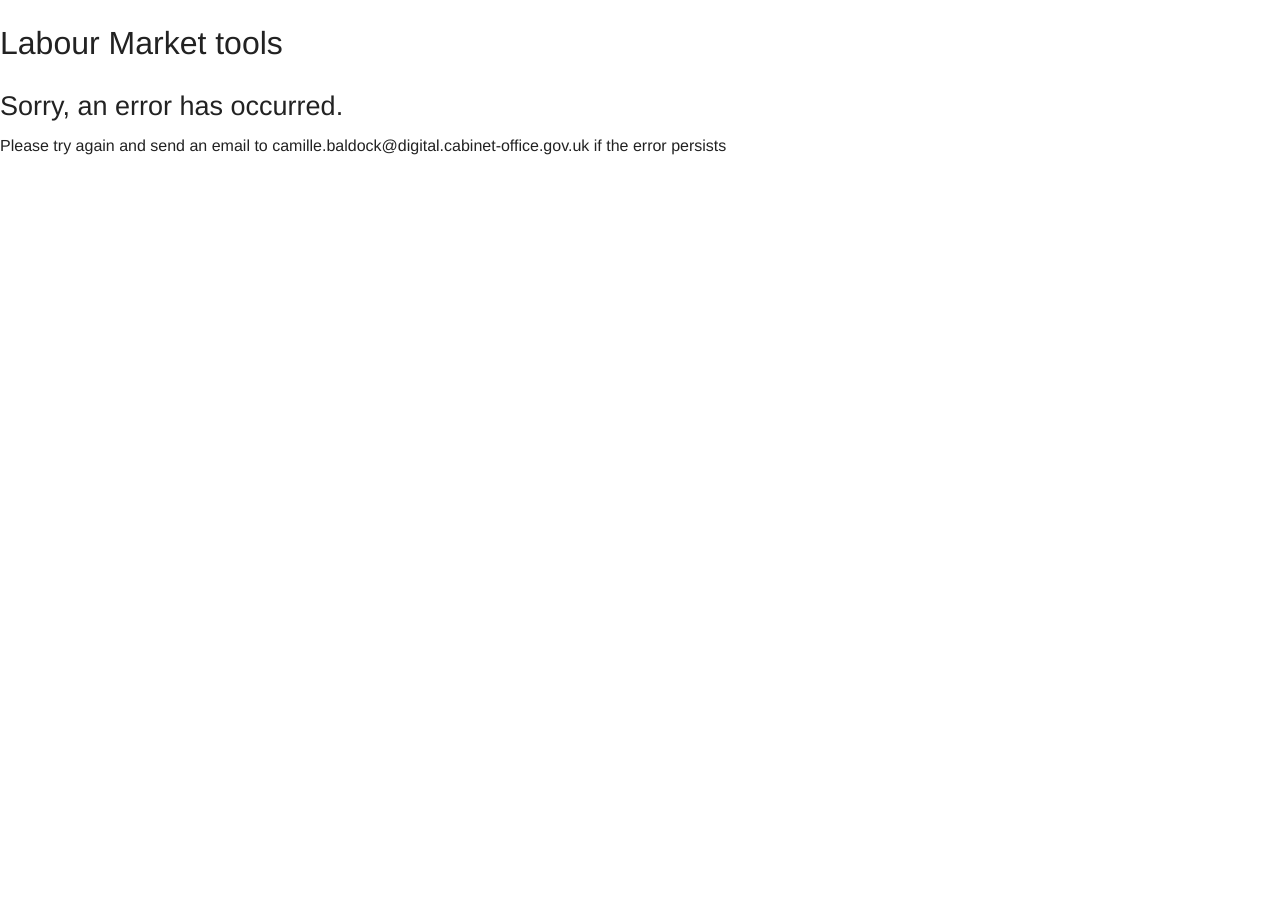
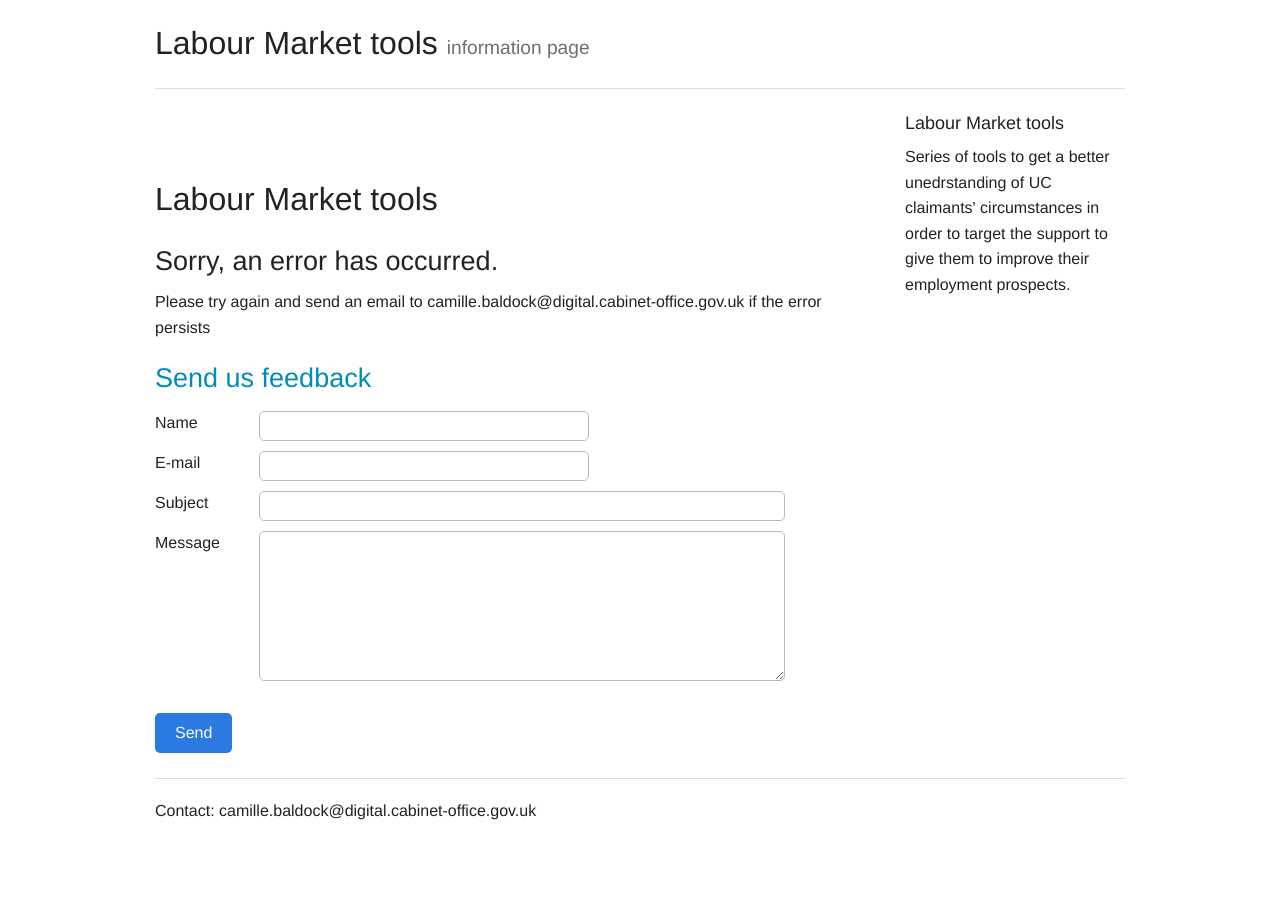
Before and after one commit to lm-tools/lmt-information, a Jekyll site: the page built from jekyll_source/error.html, in a window 1280 px wide. Built offline with Jekyll 4.4.1, drawn with Linux system fonts in a browser that asks for light colours; after the commit the page ends 900 px from its top, so only the background shows below that.

Commit message:
Feedback success/error message

```diff
--- a/application.rb
+++ b/application.rb
@@ -23,14 +23,14 @@
       :domain               => 'heroku.com'
     })
   if res
-    redirect '/index.html'
+    redirect '/index.html?feedback_success=true'
   else
-    redirect '/error.html'
+    redirect '/error.html?feedback_success=false'
   end
 end
 
 set :public_folder, '_site'
 
 get "/*" do
-  redirect '/index.html'
+  redirect 'index.html'
 end
--- a/jekyll_source/_layouts/default.html
+++ b/jekyll_source/_layouts/default.html
@@ -4,7 +4,91 @@
   {% include head.html %}
 
   <body>
-    {{ content }}
+    <div class="row">
+      <div class="large-12 columns">
+        <h1>Labour Market tools <small>information page</small></h1>
+        <hr/>
+      </div>
+    </div>
+
+
+    <div class="row">
+
+
+      <div class="large-9 columns" role="content">
+
+        <div id="success" style="visibility:hidden" data-alert class="alert-box success">
+          <b>Thank you for your feedback!</b>
+        </div>
+
+        <div id="error" style="visibility:hidden" data-alert class="alert-box alert">
+          <b>There was an error sending your feedback. Please try again.</b>
+        </div>
+
+        {{ content }}
+
+        <article>
+          <h3><a href="#">Send us feedback</a></h3>
+
+            <form id="contact-form" action="/send_email" class="contact-form" method="post">
+
+              <label for="name">Name</label>
+              <input id="name" type="text" name="name" class="field" required /><br/>
+
+              <label for="email">E-mail</label>
+              <input id="email" type="email" name="email" class="field" required /><br/>
+
+              <label for="subject">Subject</label>
+              <input id="subject" type="text" name="subject" class="field" required /><br/>
+
+              <label for="message">Message</label>
+              <textarea id="message" name="message" required ></textarea><br/>
+
+              <button type="submit">Send</button>
+            </form>
+        </article>
+
+      </div>
+
+      <aside class="large-3 columns">
+
+        <div class="panel">
+          <h5>Labour Market tools</h5>
+          <p>Series of tools to get a better unedrstanding of UC claimants' circumstances
+            in order to target the support to give them to improve their employment prospects.
+          </p>
+        </div>
+
+      </aside>
+
+    </div>
+
+    <footer class="row">
+      <div class="large-12 columns">
+        <hr/>
+        <div class="row">
+          <div class="large-6 columns">
+            <p>Contact: camille.baldock@digital.cabinet-office.gov.uk</p>
+          </div>
+        </div>
+      </div>
+    </footer>
+    <script>
+      function getParameterByName(name) {
+        name = name.replace(/[\[]/, "\\[").replace(/[\]]/, "\\]");
+        var regex = new RegExp("[\\?&]" + name + "=([^&#]*)"),
+            results = regex.exec(location.search);
+        return results === null ? "" : decodeURIComponent(results[1].replace(/\+/g, " "));
+      }
+      var feedback = getParameterByName('feedback_success');
+      if (feedback == "true") {
+        var success_element = document.querySelector("#success");
+        success_element.style.visibility = "visible";
+      } else if (feedback == "false") {
+        var error_element = document.querySelector("#error");
+        error_element.style.visibility = "visible";
+      }
+    </script>
   </body>
 
 </html>
```
Also changed, not shown: jekyll_source/index.html (+0 -60 lines).
